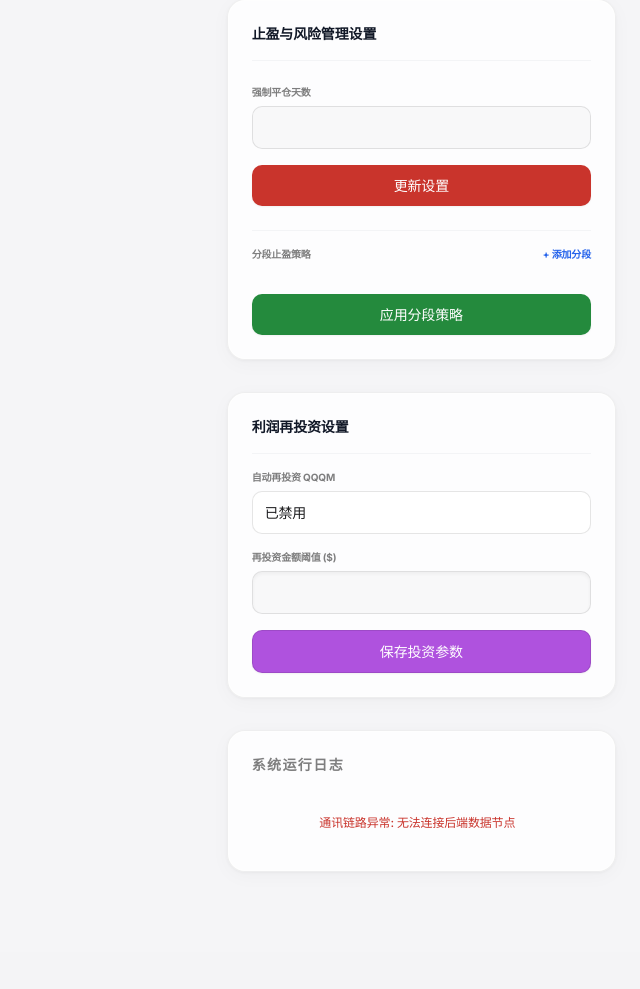
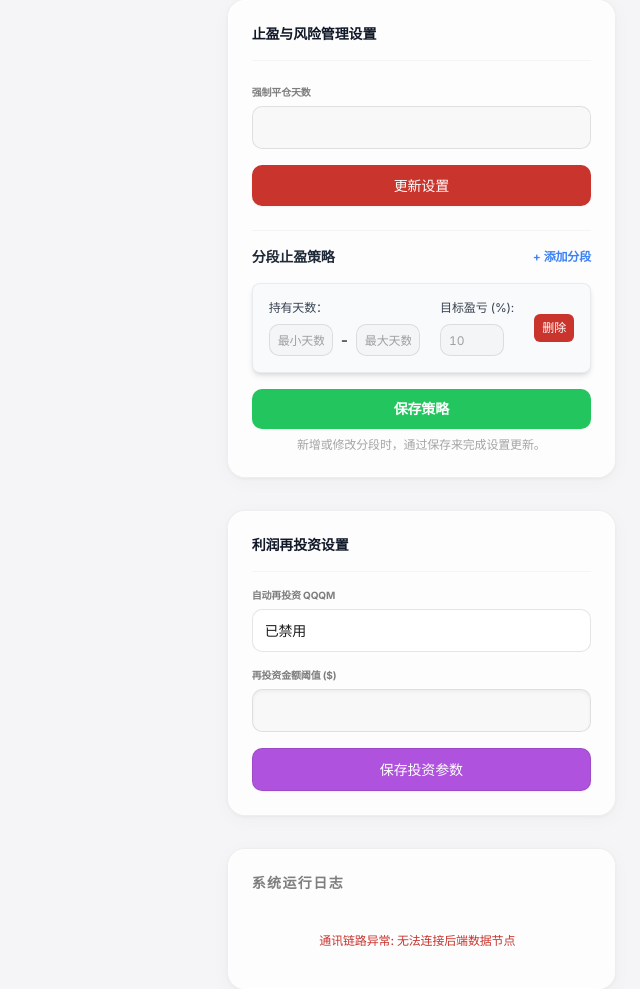
Before and after one commit to larkspur8506/qqq-bot, a Python web app: template web/templates/dashboard.html in a window 1280 px wide. Shown: the part 862-1851 px from the top of the page, without its empty margins (640-1280 px from the left). Before the commit the page ends 1690 px from the top, so only its background shows below. Run offline with Jinja, Linux system fonts and the light colour scheme; the template is opened without the code that fills it, so the values that code supplies are empty; some libraries are stand-ins or nearby versions.

Commit message:
feat: 重构分段止盈策略的UI，使用卡片布局提升可读性和用户体验

```diff
--- a/web/templates/dashboard.html
+++ b/web/templates/dashboard.html
@@ -710,11 +710,13 @@
             tbody.innerHTML = '';
             tiers.forEach((tier, idx) => {
                 const isLast = idx === tiers.length - 1;
-                const tr = document.createElement('tr');
-                tr.className = "tier-row border-b border-gray-50";
-                tr.innerHTML = `
-                    <td class="py-2">
-                        <div class="flex items-center tier-input-group">
+                const container = document.createElement('div');
+                container.className = "apple-card rounded-lg p-4 shadow-md bg-gray-50 mb-3";
+                container.innerHTML = `
+<span class=""> Adjust segments }
+</span>
+
+``
                             <span class="text-[10px] sm:hidden font-bold text-label mr-2">持有天数:</span>
                             <div class="flex items-center space-x-1 flex-1">
                                 <input type="number" class="tier-min apple-input text-center px-1 font-numeric" value="${tier.days_min}">
@@ -743,10 +745,10 @@
         }
         function addTierRow() {
             const tbody = document.getElementById('tiers-body');
-            const rows = tbody.querySelectorAll('.tier-row');
+            const containers = tbody.querySelectorAll('.apple-card');
             let lastMax = 0;
-            if (rows.length > 0) {
-                const prevLastMax = rows[rows.length - 1].querySelector('.tier-max');
+            if (containers.length > 0) {
+                const prevLastMax = containers[containers.length - 1].querySelector('#tier-max');
                 prevLastMax.disabled = false;
                 lastMax = parseInt(prevLastMax.value) || 0;
             }
@@ -777,45 +779,70 @@
             updateExitTiersDisplay();
         }
         function removeTierRow(btn) {
-            btn.closest('tr').remove();
-            const rows = document.querySelectorAll('.tier-row');
-            if (rows.length > 0) {
-                const lastIdx = rows.length - 1;
-                const lastMax = rows[lastIdx].querySelector('.tier-max');
+            btn.closest('.apple-card').remove();
+            const cards = document.querySelectorAll('.apple-card');
+            if (cards.length > 0) {
+                const lastIdx = cards.length - 1;
+                const lastMax = cards[lastIdx].querySelector('#tier-max');
                 lastMax.value = currentMaxHoldDays;
                 lastMax.disabled = true;
             }
         }
         function updateExitTiersDisplay() {
-            const rows = document.querySelectorAll('.tier-row');
-            rows.forEach((row, idx) => {
-                const min = parseInt(row.querySelector('.tier-min').value);
-                const isLast = idx === rows.length - 1;
-                if (isLast) row.querySelector('.tier-max').value = currentMaxHoldDays;
+            const cards = document.querySelectorAll('.apple-card');
+            cards.forEach((card, idx) => {
+                const minInput = card.querySelector('#tier-min');
+                const maxInput = card.querySelector('#tier-max');
+                const min = parseInt(minInput.value);
+                const isLast = idx === cards.length - 1;
+
+                if (isLast) {
+                    maxInput.value = currentMaxHoldDays;
+                    maxInput.disabled = true;
+                }
+
                 if (min >= currentMaxHoldDays) {
-                    row.classList.add('opacity-30', 'grayscale');
-                    row.title = "时间越限";
+                    card.classList.add('opacity-30', 'grayscale');
+                    card.title = "时间越限";
                 } else {
-                    row.classList.remove('opacity-30', 'grayscale');
-                    row.title = "";
+                    card.classList.remove('opacity-30', 'grayscale');
+                    card.title = "";
                 }
             });
         }
         async function saveExitTiers() {
-            const rows = document.querySelectorAll('.tier-row');
+            const cards = document.querySelectorAll('.apple-card');
             const tiers = [];
-            rows.forEach(row => {
-                const min = parseInt(row.querySelector('.tier-min').value);
-                const max = row.querySelector('.tier-max').disabled ? currentMaxHoldDays : parseInt(row.querySelector('.tier-max').value);
-                const pnl = parseFloat(row.querySelector('.tier-pnl').value) / 100;
-                if (min < currentMaxHoldDays) tiers.push({ days_min: min, days_max: max, target_pnl: pnl });
+            cards.forEach(card => {
+                const min = parseInt(card.querySelector('#tier-min').value);
+                const maxField = card.querySelector('#tier-max');
+                const max = maxField.disabled ? currentMaxHoldDays : parseInt(maxField.value);
+                const pnl = parseFloat(card.querySelector('#tier-target-pnl').value) / 100;
+
+                if (min < currentMaxHoldDays) {
+                    tiers.push({ days_min: min, days_max: max, target_pnl: pnl });
+                }
             });
+
             const btn = document.getElementById('save-tiers-btn');
-            const originalText = '部署阶梯配置'; btn.innerText = '同步中...';
-            const res = await fetch('/api/exit_tiers', { method: 'POST', headers: { 'Content-Type': 'application/json' }, body: JSON.stringify({ tiers }) });
-            btn.innerText = res.ok ? '已部署' : '失败';
+            const originalText = '应用分段策略';
+            btn.innerText = '同步中...';
+
+            try {
+                const res = await fetch('/api/exit_tiers', {
+                    method: 'POST',
+                    headers: { 'Content-Type': 'application/json' },
+                    body: JSON.stringify({ tiers })
+                });
+
+                btn.innerText = res.ok ? '已部署' : '失败';
+            } catch (e) {
+                console.error(e);
+                btn.innerText = '保存失败';
+            }
+
             setTimeout(() => btn.innerText = originalText, 2000);
-        }
+}
         async function fetchAlerts() {
             try {
                 const res = await fetch('/api/alerts');
@@ -1040,17 +1067,34 @@
                         <button id="save-sell-btn" class="apple-btn w-full apple-btn-danger">更新设置</button>
                     </form>
                     <div class="pt-4 border-t border-gray-100">
-                        <div class="flex justify-between items-center mb-4">
-                            <span class="text-[10px] font-bold text-label uppercase">分段止盈策略</span>
-                            <button onclick="addTierRow()" class="text-blue-600 text-[10px] font-bold">+ 添加分段</button>
+                        <div class="flex items-center justify-between">
+                            <h4 class="text-sm font-bold text-gray-800">分段止盈策略</h4>
+                            <button onclick="addTierRow()" class="text-blue-500 text-xs font-semibold hover:underline">+ 添加分段</button>
                         </div>
-                        <div class="overflow-x-auto custom-scroll">
-                            <table class="w-full text-xs min-w-[300px]">
-                                <tbody id="tiers-body"></tbody>
-                            </table>
+                        <div class="space-y-4 mt-4">
+                            <div class="apple-card rounded-lg p-4 shadow-md bg-gray-50">
+                                <div class="flex items-center justify-between">
+                                    <div class="flex flex-col">
+                                        <span class="text-gray-700 text-xs">持有天数：</span>
+                                        <div class="flex items-center mt-2">
+                                            <input id="tier-min" class="apple-input w-16 h-8 px-2 text-xs font-numeric" type="number" placeholder="最小天数">
+                                            <span class="mx-2">-</span>
+                                            <input id="tier-max" class="apple-input w-16 h-8 px-2 text-xs font-numeric" type="number" placeholder="最大天数">
+                                        </div>
+                                    </div>
+                                    <div class="flex flex-col">
+                                        <span class="text-gray-700 text-xs">目标盈亏 (%):</span>
+                                        <div class="mt-2">
+                                            <input id="tier-target-pnl" class="apple-input w-16 h-8 px-2 text-xs font-numeric" type="number" placeholder="10">
+                                        </div>
+                                    </div>
+                                    <button onclick="removeTierRow(this)" class="apple-btn-danger text-white text-xs px-2 py-1.5 rounded-md">删除</button>
+                                </div>
+                            </div>
                         </div>
                         <button id="save-tiers-btn" onclick="saveExitTiers()"
-                            class="apple-btn w-full mt-4 apple-btn-success">应用分段策略</button>
+                            class="apple-btn w-full mt-4 text-sm font-bold bg-green-500 hover:bg-green-600">保存策略</button>
+                        <p class="text-center text-xs text-label-light mt-2">新增或修改分段时，通过保存来完成设置更新。</p>
                     </div>
                 </section>
 
```
